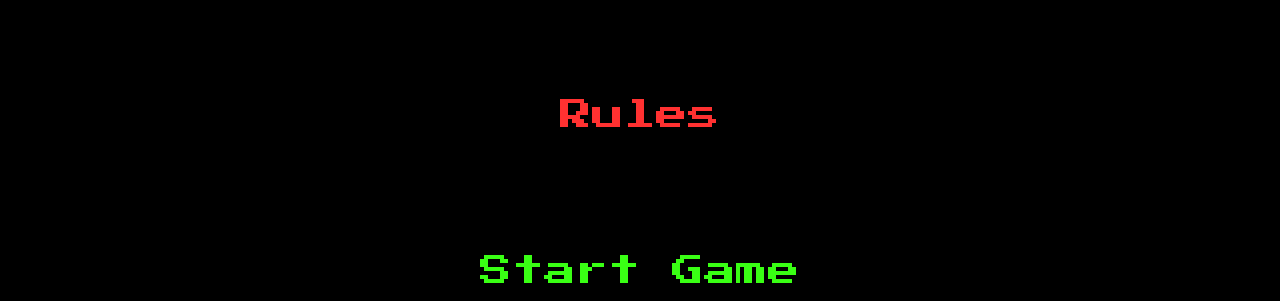
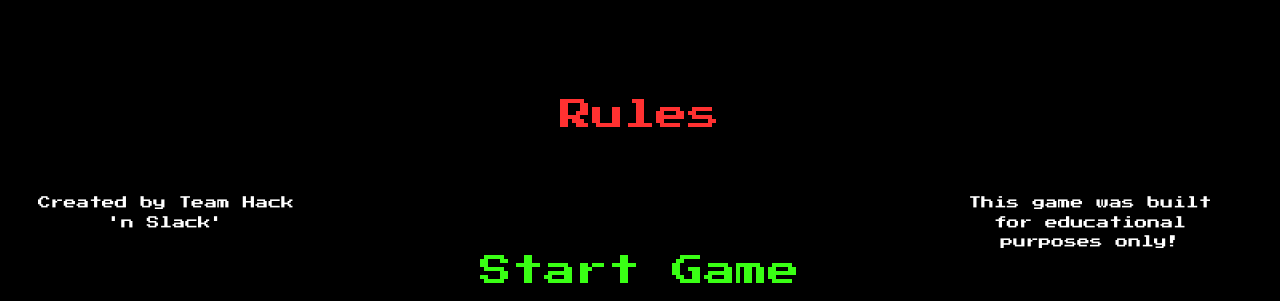
Before and after one commit to Joao4569/Hack-Man, a plain HTML site: page index.html in a window 1280 px wide. Shown: the part 533-834 px from the top of the page. Drawn offline with nearby package versions, Linux system fonts and the light colour scheme.

Commit message:
feat: Add created by and educational disclaimer to home page

```diff
--- a/assets/css/style.css
+++ b/assets/css/style.css
@@ -153,3 +153,7 @@ h3 {
   width: 100%;
   height: 100%;
 }
+
+footer {
+  font-size: 0.8rem;
+}
--- a/index.html
+++ b/index.html
@@ -158,6 +158,21 @@
     </div>
   </div>
 
+  <footer class="row container-fluid text-center mt-2 fixed-bottom">
+    <div class="col-3">
+      <p class="font-ps2p white-text">
+        Created by Team Hack 'n Slack'
+      </p>
+    </div>
+    <div class="col-3"></div>
+    <div class="col-3"></div>
+    <div class="col-3">
+      <p class="font-ps2p white-text">
+        This game was built for educational purposes only!
+      </p>
+    </div>
+  </footer>
+
   <!-- font awesome script -->
   <script src="https://kit.fontawesome.com/e26a309e14.js" crossorigin="anonymous"></script>
 
```
Also changed, not shown: src/main.js (+0 -10 lines).
